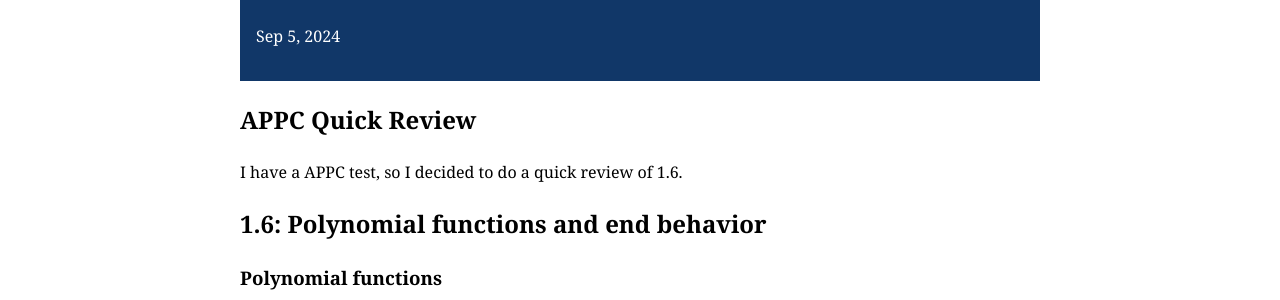
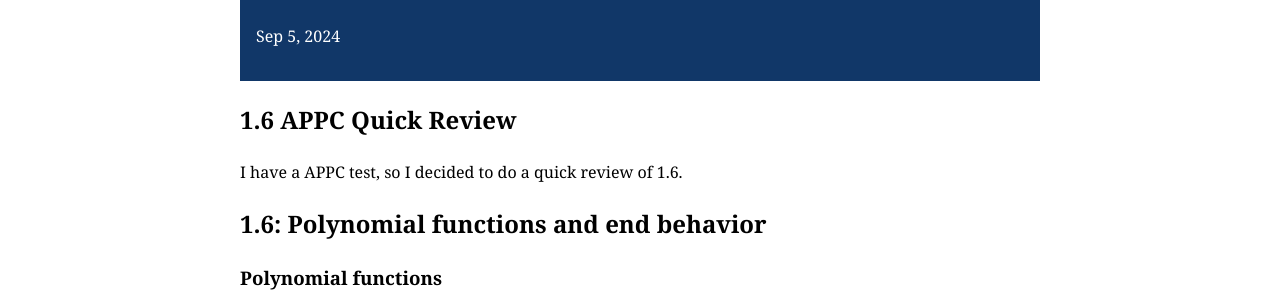
Before and after one commit to CaptainSapphire/PH-s-Blog, a Jekyll site: the page built from _posts/2024-09-05-APPC-review.md, in a window 1280 px wide. Shown: the part 215-515 px from the top of the page. Built offline with Jekyll 4.4.1, drawn with Linux system fonts in a browser that asks for light colours.

Commit message:
Update 2024-09-05-APPC-review.md

```diff
--- a/_posts/2024-09-05-APPC-review.md
+++ b/_posts/2024-09-05-APPC-review.md
@@ -4,7 +4,7 @@ title: "1.6 APPC Review"
 date: 2024-09-05 12:00:00 -0000
 categories: blog
 ---
-# APPC Quick Review
+# 1.6 APPC Quick Review
 I have a APPC test, so I decided to do a quick review of 1.6.
 ## 1.6: Polynomial functions and end behavior
 ### Polynomial functions
```
